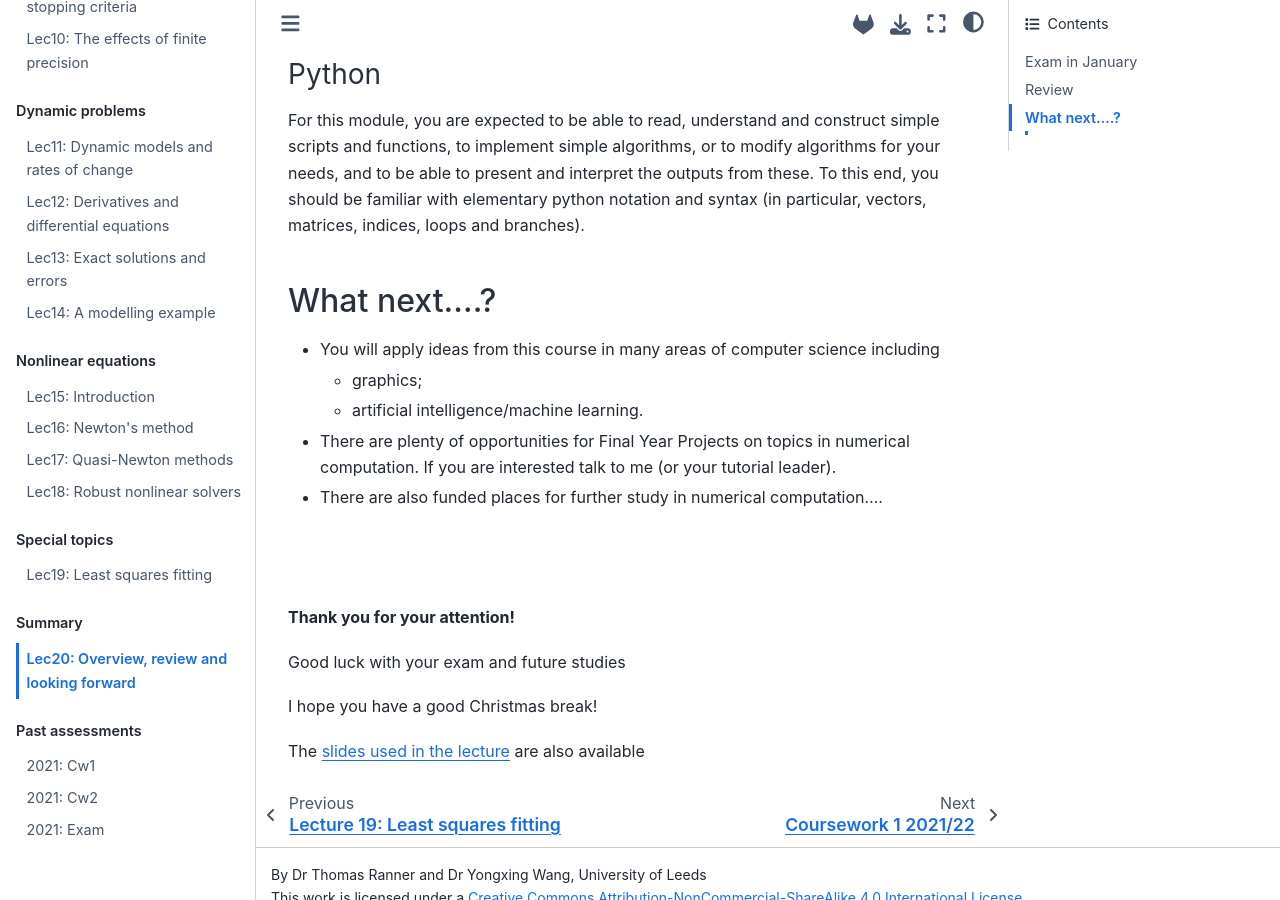
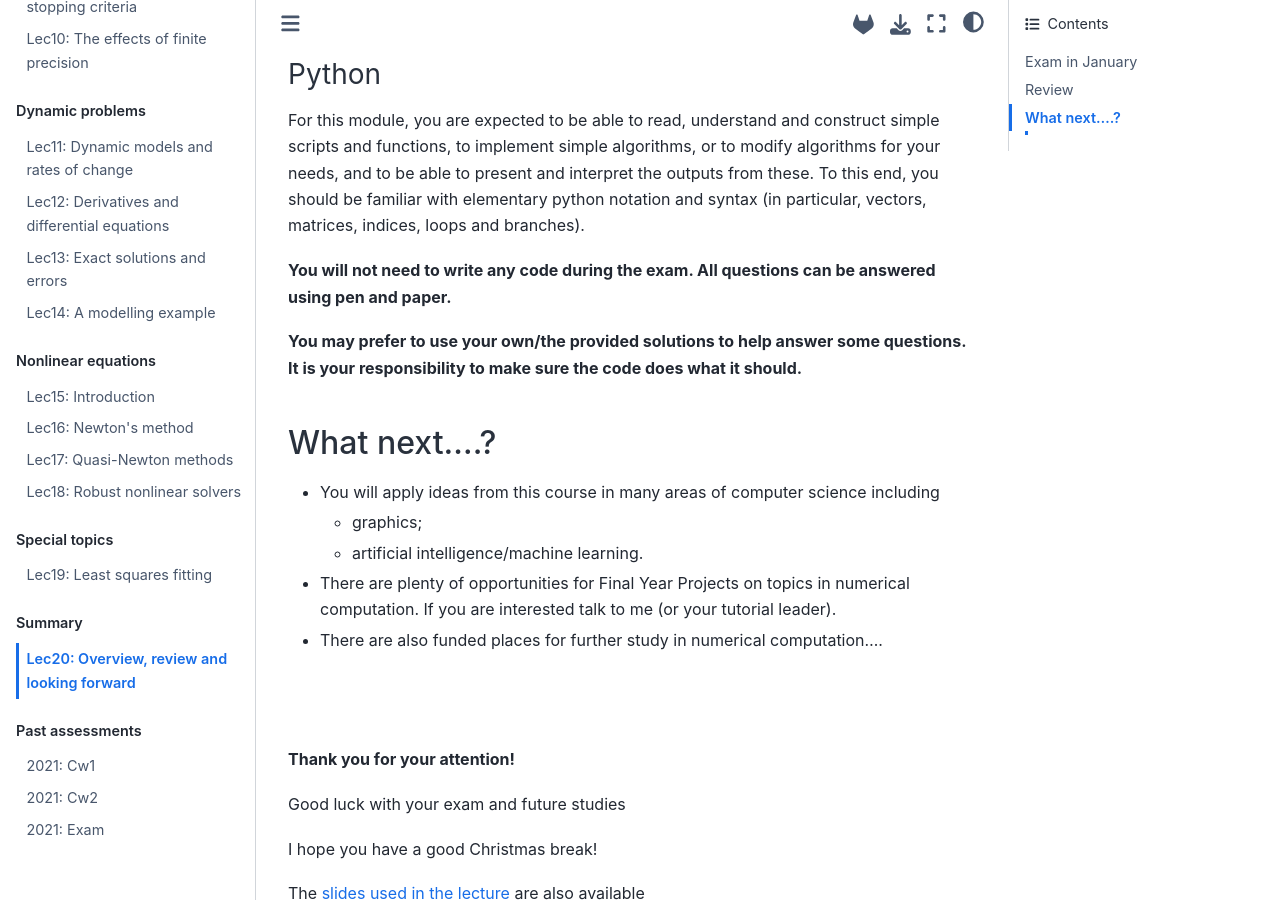
Before and after one commit to uol-soc-teachingrepos/COMP2421-Numerical-Computation, a Jupyter Book: the page built from lec/lec20.md, in a window 1280 px wide and 900 px high, scrolled down 3296 px. Built offline with Jupyter Book 1.0.4 settings and Sphinx 7.4.7 and the Sphinx Book theme 1.1.4, drawn with Linux system fonts in a browser that asks for light colours; pages that are not in the unit, such as notebooks, are missing from menus.

Commit message:
copy note about python in the exam from lecture slides to notes

```diff
--- a/lec/lec20.md
+++ b/lec/lec20.md
@@ -123,6 +123,10 @@ I will expect you to be **able to apply** and **understand** all of the algorith
 
 For this module, you are expected to be able to read, understand and construct simple scripts and functions, to implement simple algorithms, or to modify algorithms for your needs, and to be able to present and interpret the outputs from these. To this end, you should be familiar with elementary python notation and syntax (in particular, vectors, matrices, indices, loops and branches).
 
+**You will not need to write any code during the exam. All questions can be answered using pen and paper.**
+
+**You may prefer to use your own/the provided solutions to help answer some questions. It is your responsibility to make sure the code does what it should.**
+
 ## What next....?
 
 -   You will apply ideas from this course in many areas of computer science including
```
